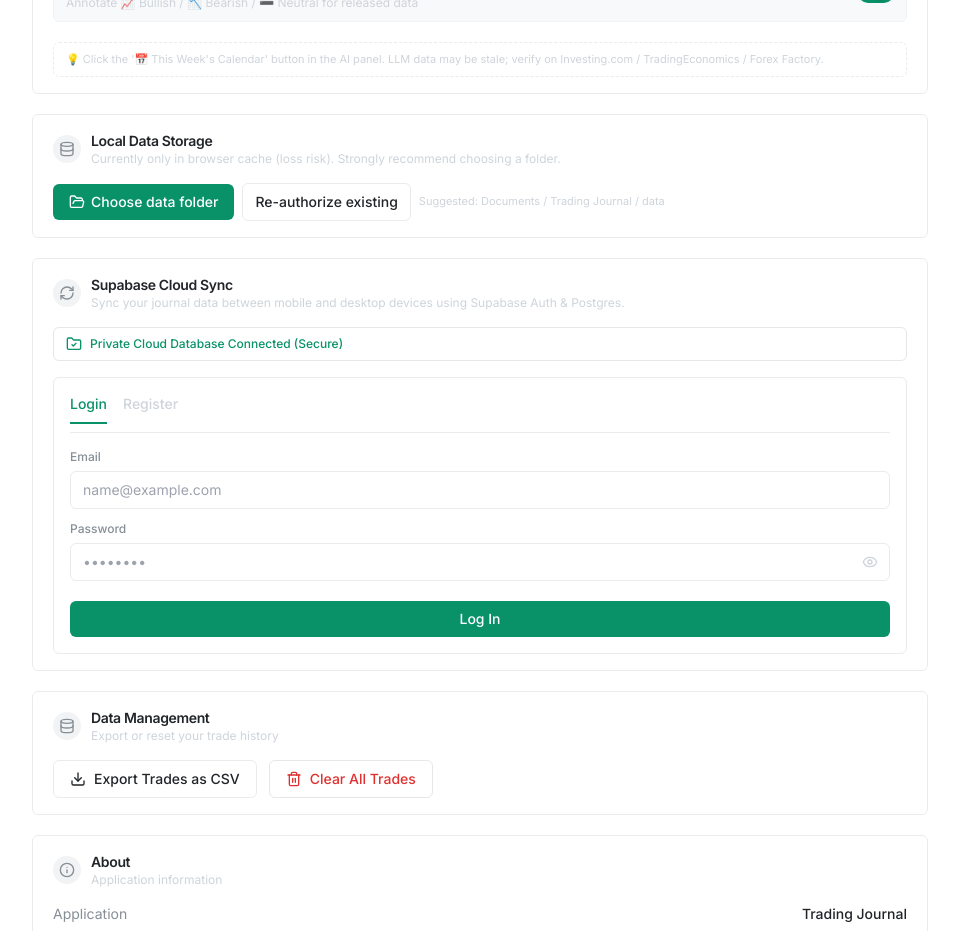
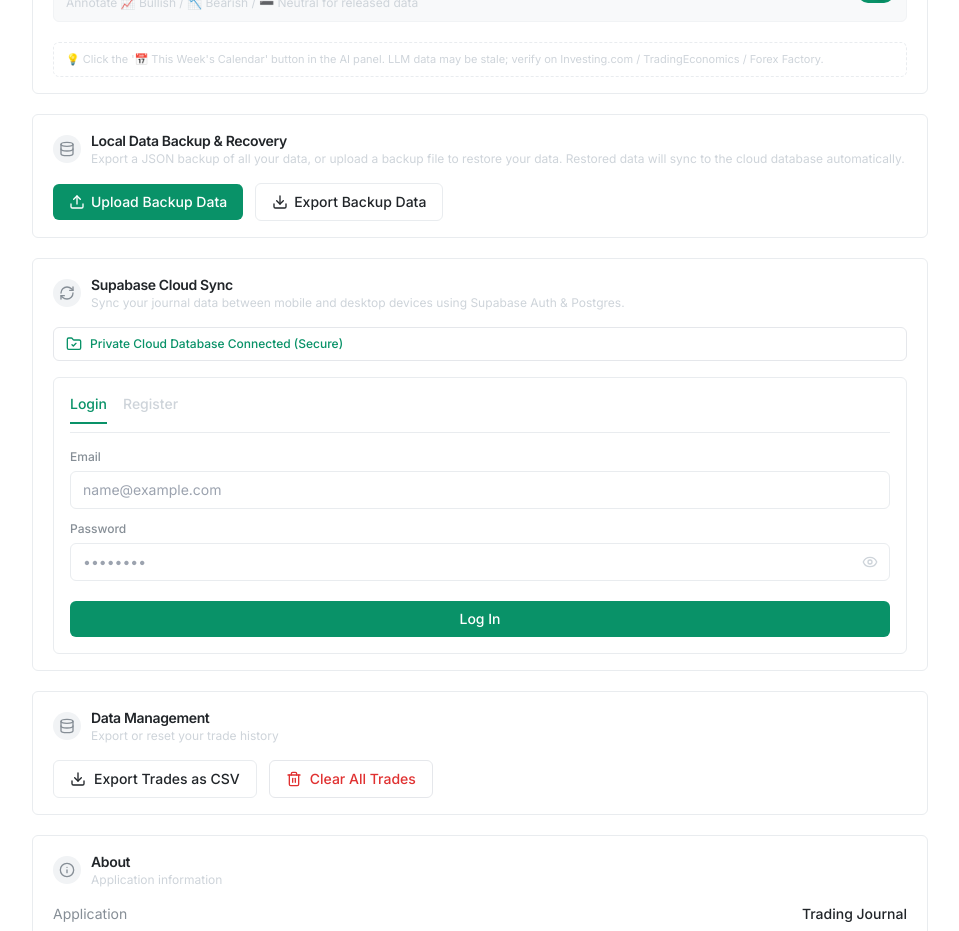
Before and after one commit to joelting02-sys/joel-trading-journey, a React (Vite) app: page /settings in a window 1280 px wide. Shown: the part 1620-2551 px from the top of the page, without its empty margins (270-1229 px from the left). Built offline with nearby package versions, Linux system fonts and the light colour scheme.

Commit message:
feat: replace folder binding with upload/export backup data options and fix settings export key

```diff
--- a/src/pages/Settings.tsx
+++ b/src/pages/Settings.tsx
@@ -1,5 +1,5 @@
 import { useState, useEffect, type ReactNode } from "react";
-import { Settings as SettingsIcon, Download, Trash2, Database, Palette, Info, Bot, Plus, Star, X, Eye, EyeOff, FolderOpen, FolderCheck, AlertTriangle, RefreshCw, CalendarDays, FolderTree, FileJson, ChevronRight } from "lucide-react";
+import { Settings as SettingsIcon, Download, Upload, Trash2, Database, Palette, Info, Bot, Plus, Star, X, Eye, EyeOff, FolderOpen, FolderCheck, AlertTriangle, RefreshCw, CalendarDays, FolderTree, FileJson, ChevronRight } from "lucide-react";
 import Layout from "@/components/Layout";
 import { useTradeStore } from "@/store/useTradeStore";
 import { useSettings, type CurrencyCode } from "@/store/useSettings";
@@ -19,6 +19,7 @@ import {
   listDataFiles,
   readDataFileText,
   type DataLocation,
+  exportAllToFile,
 } from "@/services/dataStorage";
 import { triggerSupabaseSync, getSupabaseClient } from "@/services/supabaseService";
 
@@ -53,6 +54,11 @@ export default function Settings() {
   const [migrating, setMigrating] = useState(false);
   const [migrated, setMigrated] = useState(false);
   const [locationError, setLocationError] = useState("");
+
+  // 备份导入状态
+  const [importing, setImporting] = useState(false);
+  const [importError, setImportError] = useState("");
+  const [importSuccess, setImportSuccess] = useState(false);
 
   // 文件夹浏览弹窗
   const [showFileBrowser, setShowFileBrowser] = useState(false);
@@ -227,6 +233,118 @@ export default function Settings() {
     )) return;
     await unbindDirectory();
     setDataLocation("none");
+  }
+
+  async function handleImportFile(e: React.ChangeEvent<HTMLInputElement>) {
+    const file = e.target.files?.[0];
+    if (!file) return;
+
+    setImporting(true);
+    setImportError("");
+    setImportSuccess(false);
+
+    const reader = new FileReader();
+    reader.onload = async (event) => {
+      try {
+        const text = event.target?.result as string;
+        if (!text) throw new Error(language === "zh" ? "读取文件失败" : "Failed to read file");
+
+        const parsed = JSON.parse(text);
+
+        let trades: any[] = [];
+        let accounts: any[] = [];
+        let sopRules: any[] = [];
+        let languageVal = language;
+        let currencyVal = currency;
+        let aiConfigsVal: any[] = [];
+        let activeAiConfigIdVal = "";
+        let calendarPrefsVal = null;
+        let calendarContentVal = "";
+        let preMarketChecksVal = [];
+        let positionCalcHistoryVal = [];
+
+        // Check new format (tradesStore) or old format (trades)
+        const tradesObj = parsed.tradesStore || parsed.trades;
+        if (tradesObj) {
+          const tState = tradesObj.state || tradesObj;
+          if (Array.isArray(tState.trades)) trades = tState.trades;
+          if (Array.isArray(tState.accounts)) accounts = tState.accounts;
+        }
+
+        // Check new format (settingsStore) or old format (settings)
+        const settingsObj = parsed.settingsStore || parsed.settings;
+        if (settingsObj) {
+          const sState = settingsObj.state || settingsObj;
+          if (Array.isArray(sState.sopRules)) sopRules = sState.sopRules;
+          if (sState.language) languageVal = sState.language;
+          if (sState.currency) currencyVal = sState.currency;
+          if (Array.isArray(sState.aiConfigs)) aiConfigsVal = sState.aiConfigs;
+          if (sState.activeAiConfigId) activeAiConfigIdVal = sState.activeAiConfigId;
+          if (sState.calendarPrefs) calendarPrefsVal = sState.calendarPrefs;
+          if (sState.calendarContent) calendarContentVal = sState.calendarContent;
+          if (Array.isArray(sState.preMarketChecks)) preMarketChecksVal = sState.preMarketChecks;
+          if (Array.isArray(sState.positionCalcHistory)) positionCalcHistoryVal = sState.positionCalcHistory;
+        }
+
+        if (trades.length === 0 && accounts.length === 0 && sopRules.length === 0) {
+          throw new Error(language === "zh" ? "无效的备份文件：未包含有效数据" : "Invalid backup file: contains no valid data");
+        }
+
+        // Update trade store state
+        useTradeStore.setState({
+          trades,
+          accounts,
+          activeAccountId: accounts[0]?.id || ""
+        });
+
+        // Update settings store state
+        useSettings.setState({
+          sopRules: sopRules.length > 0 ? sopRules : useSettings.getState().sopRules,
+          language: languageVal,
+          currency: currencyVal,
+          aiConfigs: aiConfigsVal,
+          activeAiConfigId: activeAiConfigIdVal,
+          calendarPrefs: calendarPrefsVal || useSettings.getState().calendarPrefs,
+          calendarContent: calendarContentVal,
+          preMarketChecks: preMarketChecksVal,
+          positionCalcHistory: positionCalcHistoryVal
+        });
+
+        // Force update timestamp for cloud sync
+        useSettings.getState().updateClientTimestamp();
+
+        setImportSuccess(true);
+
+        // If logged in, trigger supabase sync immediately
+        const client = getSupabaseClient();
+        const sessionToken = useSettings.getState().supabaseSessionToken;
+        if (client && sessionToken) {
+          setSyncStatusMsg(language === "zh" ? "导入成功！正在同步至云端..." : "Import successful! Syncing to cloud...");
+          const res = await triggerSupabaseSync();
+          if (res.success) {
+            setSyncSuccess(true);
+            setSyncStatusMsg(language === "zh" ? "导入成功且云端同步完成！" : "Import successful and synced to cloud!");
+          } else {
+            setSyncError(res.error || "Cloud sync failed");
+          }
+        } else {
+          setSyncStatusMsg(language === "zh" ? "导入成功！(数据已保存在本地)" : "Import successful! (Data saved locally)");
+        }
+      } catch (err: any) {
+        setImportError(err.message || String(err));
+      } finally {
+        setImporting(false);
+        e.target.value = "";
+      }
+    };
+
+    reader.onerror = () => {
+      setImportError(language === "zh" ? "读取文件出错" : "Error reading file");
+      setImporting(false);
+      e.target.value = "";
+    };
+
+    reader.readAsText(file);
   }
 
   // 把当前 store 数据全量写一次到磁盘
@@ -462,87 +580,59 @@ export default function Settings() {
           />
         </SettingsSection>
 
-        {/* Local Data Storage */}
+        {/* Local Data Backup & Recovery */}
         <SettingsSection
           icon={<Database className="h-4 w-4" />}
-          title={language === "zh" ? "本地数据存储" : "Local Data Storage"}
+          title={language === "zh" ? "本地数据备份与恢复" : "Local Data Backup & Recovery"}
           description={
-            dataLocation === "filesystem"
-              ? (language === "zh" ? "数据已保存到本地 JSON 文件,清浏览器缓存也不会丢失。" : "Data is saved to local JSON files. Clearing browser cache will not lose data.")
-              : (language === "zh" ? "当前仅存在浏览器缓存中(有丢失风险),强烈建议选择文件夹迁移。" : "Currently only in browser cache (loss risk). Strongly recommend choosing a folder.")
+            language === "zh"
+              ? "您可以导出当前所有数据的 JSON 备份文件，或上传备份文件来恢复数据。上传的备份数据將自动同步至云端数据库。"
+              : "Export a JSON backup of all your data, or upload a backup file to restore your data. Restored data will sync to the cloud database automatically."
           }
         >
-          {locationError && (
+          {importError && (
             <div className="mb-3 flex items-center gap-2 rounded-md border border-loss/30 bg-loss/5 px-3 py-2 text-xs text-loss">
               <AlertTriangle className="h-3.5 w-3.5 shrink-0" />
-              <span>{locationError}</span>
+              <span>{importError}</span>
             </div>
           )}
-          {migrated && (
+          {importSuccess && (
             <div className="mb-3 flex items-center gap-2 rounded-md border border-primary/30 bg-primary/5 px-3 py-2 text-xs text-primary">
               <FolderCheck className="h-3.5 w-3.5 shrink-0" />
-              <span>{language === "zh" ? "迁移完成,所有数据已写入 JSON 文件" : "Migration complete, all data written to JSON files"}</span>
-            </div>
-          )}
-          {!isFileSystemSupported() ? (
-            <div className="rounded-md border border-warning/30 bg-warning/5 px-3 py-2 text-xs text-warning">
-              {language === "zh"
-                ? "当前浏览器不支持本地文件存储。请使用 Chrome / Edge 等基于 Chromium 的浏览器。"
-                : "Browser does not support local file storage. Please use Chrome / Edge."}
-            </div>
-          ) : dataLocation === "filesystem" ? (
-            <div className="flex flex-wrap items-center gap-2">
-              <span className="inline-flex items-center gap-1.5 rounded-md border border-primary/30 bg-primary/10 px-3 py-1.5 text-xs font-medium text-primary">
-                <FolderCheck className="h-3.5 w-3.5" />
-                {language === "zh" ? "已绑定本地文件夹" : "Local folder bound"}
-              </span>
-              <button
-                type="button"
-                onClick={handleOpenFolder}
-                className="inline-flex items-center gap-1.5 rounded-md border border-primary/40 bg-primary/10 px-3 py-1.5 text-sm font-medium text-primary transition-colors hover:bg-primary/20"
-              >
-                <FolderTree className="h-3.5 w-3.5" />
-                {language === "zh" ? "打开文件夹" : "Open Folder"}
-              </button>
-              <button
-                type="button"
-                onClick={migrateToDisk}
-                disabled={migrating}
-                className="inline-flex items-center gap-1.5 rounded-md border border-border bg-bg-surface px-3 py-1.5 text-sm font-medium text-text transition-colors hover:bg-bg-hover disabled:opacity-50"
-              >
-                <RefreshCw className={`h-3.5 w-3.5 ${migrating ? "animate-spin" : ""}`} />
-                {language === "zh" ? "立即同步到磁盘" : "Sync to disk now"}
-              </button>
-              <button
-                type="button"
-                onClick={handleUnbind}
-                className="inline-flex items-center gap-1.5 rounded-md border border-loss/30 bg-bg-surface px-3 py-1.5 text-sm font-medium text-loss transition-colors hover:bg-loss/5"
-              >
-                {language === "zh" ? "解除绑定" : "Unbind"}
-              </button>
-            </div>
-          ) : (
-            <div className="flex flex-wrap items-center gap-2">
-              <button
-                type="button"
-                onClick={handlePickFolder}
-                className="inline-flex items-center gap-1.5 rounded-md bg-primary px-4 py-2 text-sm font-medium text-white transition-colors hover:bg-primary/90"
-              >
-                <FolderOpen className="h-4 w-4" />
-                {language === "zh" ? "选择数据保存文件夹" : "Choose data folder"}
-              </button>
-              <button
-                type="button"
-                onClick={handleReauth}
-                className="inline-flex items-center gap-1.5 rounded-md border border-border bg-bg-surface px-3 py-2 text-sm font-medium text-text transition-colors hover:bg-bg-hover"
-              >
-                {language === "zh" ? "重新授权已有文件夹" : "Re-authorize existing"}
-              </button>
-              <span className="text-[11px] text-text-muted">
-                {language === "zh" ? "推荐位置:文档 / Trading Journal / data" : "Suggested: Documents / Trading Journal / data"}
+              <span>
+                {language === "zh"
+                  ? "数据恢复成功！已更新本地状态。"
+                  : "Data restored successfully! Local state updated."}
               </span>
             </div>
           )}
+
+          <div className="flex flex-wrap items-center gap-3">
+            {/* Upload Data Button */}
+            <label className="inline-flex items-center gap-1.5 rounded-md bg-primary px-4 py-2 text-sm font-medium text-white transition-colors hover:bg-primary/90 cursor-pointer">
+              <Upload className="h-4 w-4" />
+              {importing
+                ? (language === "zh" ? "正在导入..." : "Importing...")
+                : (language === "zh" ? "上传备份数据" : "Upload Backup Data")}
+              <input
+                type="file"
+                accept=".json"
+                onChange={handleImportFile}
+                disabled={importing}
+                className="hidden"
+              />
+            </label>
+
+            {/* Export Data Button */}
+            <button
+              type="button"
+              onClick={exportAllToFile}
+              className="inline-flex items-center gap-1.5 rounded-md border border-border bg-bg-surface px-4 py-2 text-sm font-medium text-text transition-colors hover:bg-bg-hover"
+            >
+              <Download className="h-4 w-4" />
+              {language === "zh" ? "导出备份数据" : "Export Backup Data"}
+            </button>
+          </div>
         </SettingsSection>
 
         {/* Supabase Cloud Sync */}
--- a/src/services/dataStorage.ts
+++ b/src/services/dataStorage.ts
@@ -234,8 +234,8 @@ export async function readDataFileText(name: string): Promise<string> {
 export async function exportAllToFile(): Promise<void> {
   const data = {
     exportedAt: new Date().toISOString(),
-    trades: JSON.parse(localStorage.getItem("tj-trade-store") ?? "{}"),
-    settings: JSON.parse(localStorage.getItem("tj-settings") ?? "{}"),
+    tradesStore: JSON.parse(localStorage.getItem("tj-trade-store") ?? "{}"),
+    settingsStore: JSON.parse(localStorage.getItem("tj-settings-store") ?? "{}"),
   };
   const blob = new Blob([JSON.stringify(data, null, 2)], { type: "application/json" });
   const a = document.createElement("a");
```
